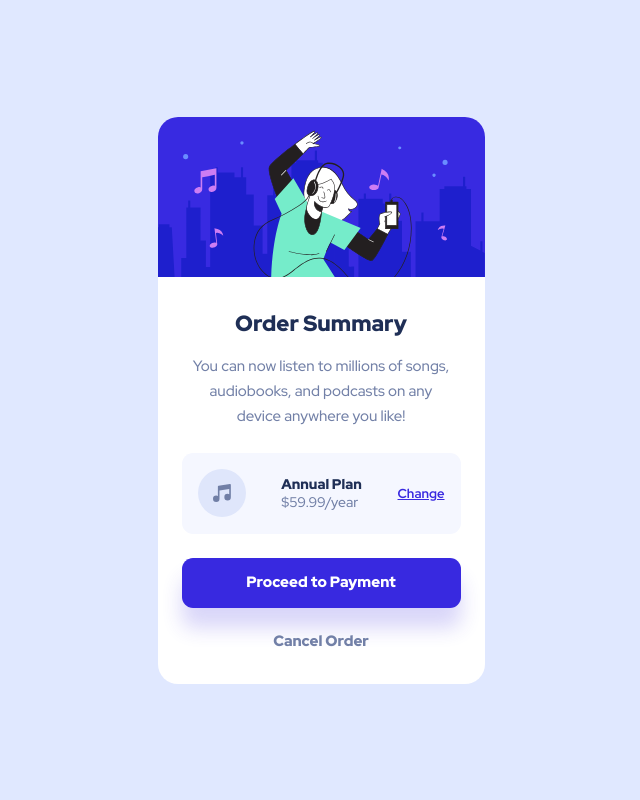
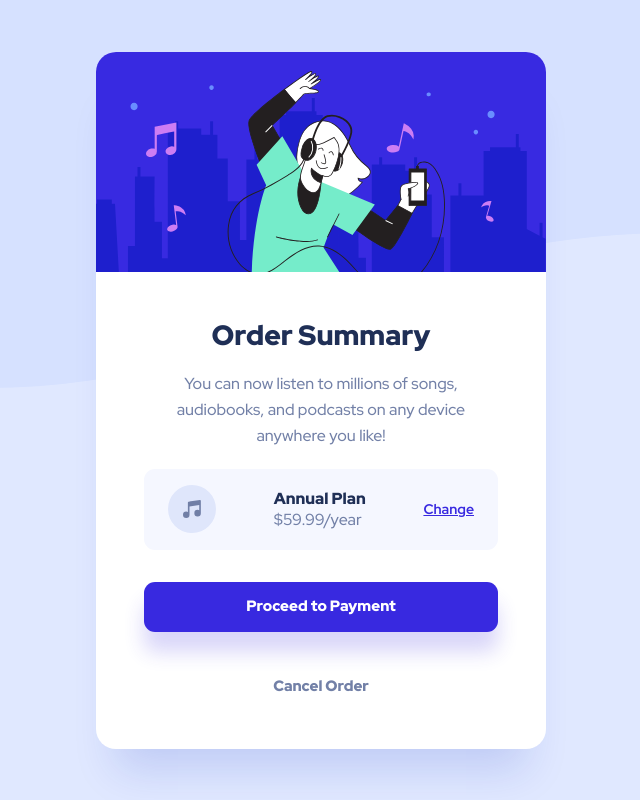
Before and after one commit to trekab/order-summary-component, a plain HTML site: page index.html in a window 1280 px wide. Shown: the whole page, without its empty margins (319-959 px from the left). Drawn offline with Linux system fonts and the light colour scheme.

Commit message:
Add styling for large screens

```diff
--- a/main.css
+++ b/main.css
@@ -21,6 +21,9 @@ body {
   align-items: center;
   height: 100vh;
   background-color: var(--pale-blue);
+  background-image: url("./images/pattern-background-mobile.svg");
+  background-repeat: no-repeat;
+  background-size: 100%;
 }
 
 .card {
@@ -31,6 +34,7 @@ body {
   display: flex;
   flex-direction: column;
   align-items: center;
+  box-shadow: 0px 40px 40px -20px rgba(13, 48, 189, 0.151826);
 }
 
 .hero {
@@ -94,6 +98,10 @@ body {
   line-height: 17.2px;
 }
 
+.subscription a:hover {
+  text-decoration: none;
+}
+
 .card button {
   background-color: var(--bright-blue);
   border: none;
@@ -108,6 +116,11 @@ body {
   line-height: 19.85px;
 }
 
+.card button:hover {
+  cursor: pointer;
+  background-color: #766cf1;
+}
+
 .card .cancel {
   font-weight: 900;
   color: var(--desaturated-blue);
@@ -115,3 +128,58 @@ body {
   font-size: 15px;
   line-height: 19.85px;
 }
+
+.cancel:hover {
+  color: var(--dark-blue);
+}
+
+@media (min-width: 576px) {
+  body {
+    background-image: url("./images/pattern-background-desktop.svg");
+  }
+
+  .card {
+    width: 450px;
+    height: 697px;
+  }
+
+  .hero {
+    height: 220px;
+  }
+
+  .card h1 {
+    font-size: 28px;
+    line-height: 37.04px;
+    margin-top: 45px;
+    margin-bottom: 17px;
+  }
+
+  .card-description {
+    font-size: 16px;
+    width: 354px;
+    line-height: 26px;
+  }
+
+  .subscription {
+    width: 354px;
+    padding: 25px 24px;
+    margin-top: 20px;
+    margin-bottom: 32px;
+  }
+
+  .subscription-name,
+  .subscription-period {
+    font-size: 16px;
+    line-height: 21.17px;
+  }
+
+  .subscription a {
+    font-size: 14px;
+    line-height: 18.52px;
+  }
+
+  .card button {
+    width: 354px;
+    margin-bottom: 45px;
+  }
+}
```
